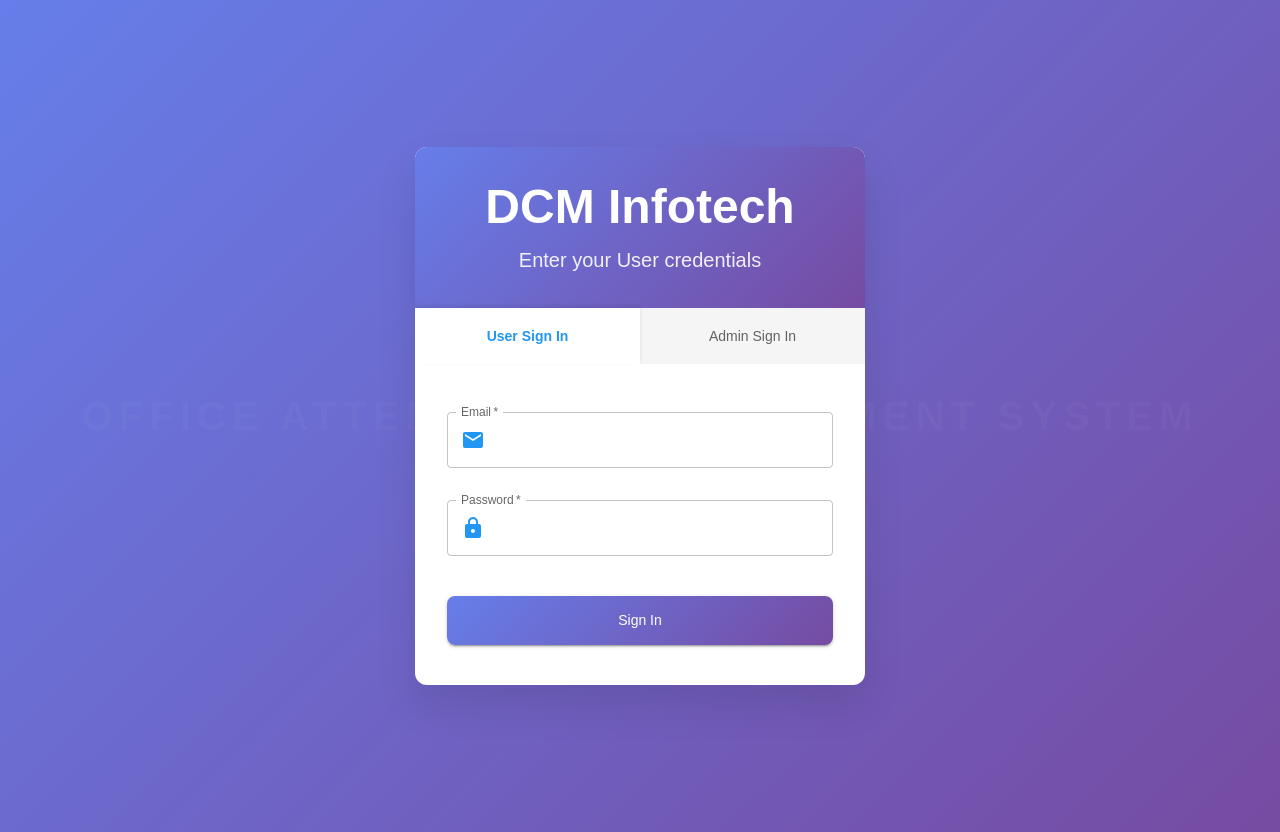
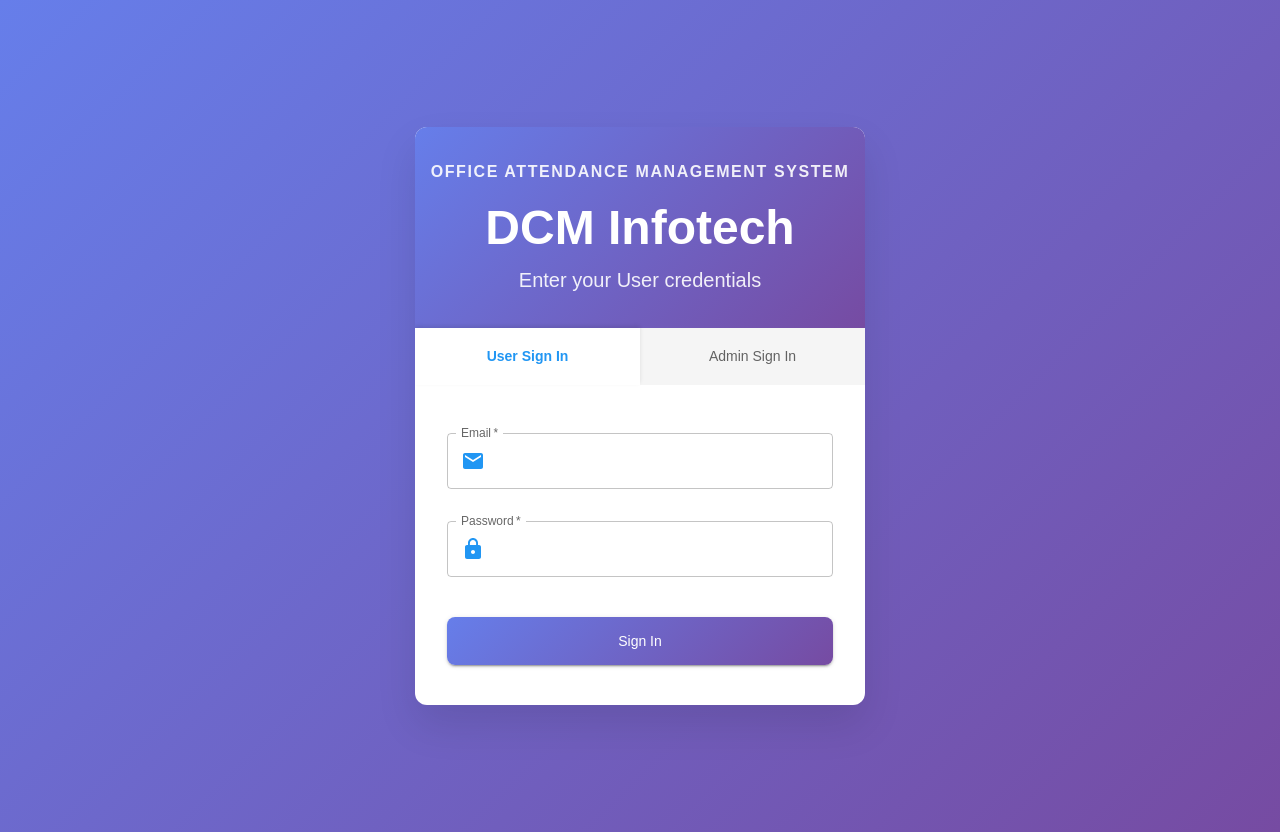
Before and after one commit to mufid-dev-alt/office_attendance_track_frontend, a React (Create React App) app: page / in a window 1280 px wide. Built offline with nearby package versions, Linux system fonts and the light colour scheme; the HTML template or start-up script is replaced by a standard one.

Commit message:
Move OFFICE ATTENDANCE MANAGEMENT SYSTEM text inside login form header

```diff
--- a/src/components/auth/Login.js
+++ b/src/components/auth/Login.js
@@ -114,27 +114,7 @@
         overflow: 'hidden'
       }}
     >
-      {/* Background Title */}
-      <Typography
-        variant="h1"
-        sx={{
-          position: 'absolute',
-          top: '50%',
-          left: '50%',
-          transform: 'translate(-50%, -50%)',
-          color: 'rgba(255, 255, 255, 0.03)',
-          fontWeight: 800,
-          fontSize: { xs: '1.2rem', sm: '1.5rem', md: '2rem', lg: '2.5rem' },
-          textAlign: 'center',
-          whiteSpace: 'nowrap',
-          userSelect: 'none',
-          zIndex: 0,
-          letterSpacing: '0.15em',
-          lineHeight: 1.2
-        }}
-      >
-        OFFICE ATTENDANCE MANAGEMENT SYSTEM
-      </Typography>
+
 
       <Card
         sx={{
@@ -156,6 +136,18 @@
             py: 4
           }}
         >
+          <Typography
+            variant="h6"
+            sx={{
+              fontWeight: 600,
+              mb: 2,
+              opacity: 0.9,
+              fontSize: { xs: '0.8rem', sm: '0.9rem', md: '1rem' },
+              letterSpacing: '0.1em'
+            }}
+          >
+            OFFICE ATTENDANCE MANAGEMENT SYSTEM
+          </Typography>
           <Typography variant="h3" component="h1" sx={{ fontWeight: 700, mb: 1 }}>
             DCM Infotech
           </Typography>
```
